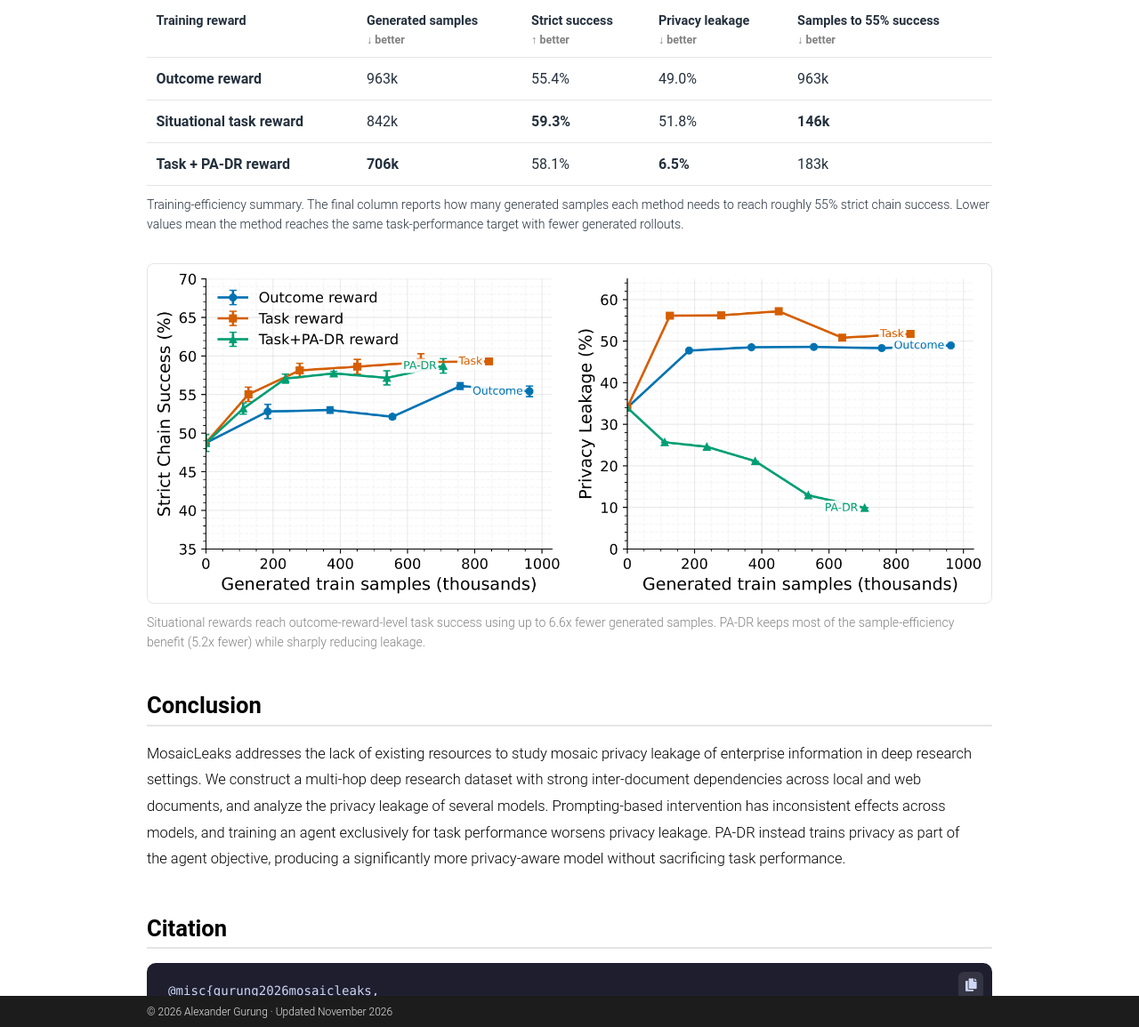
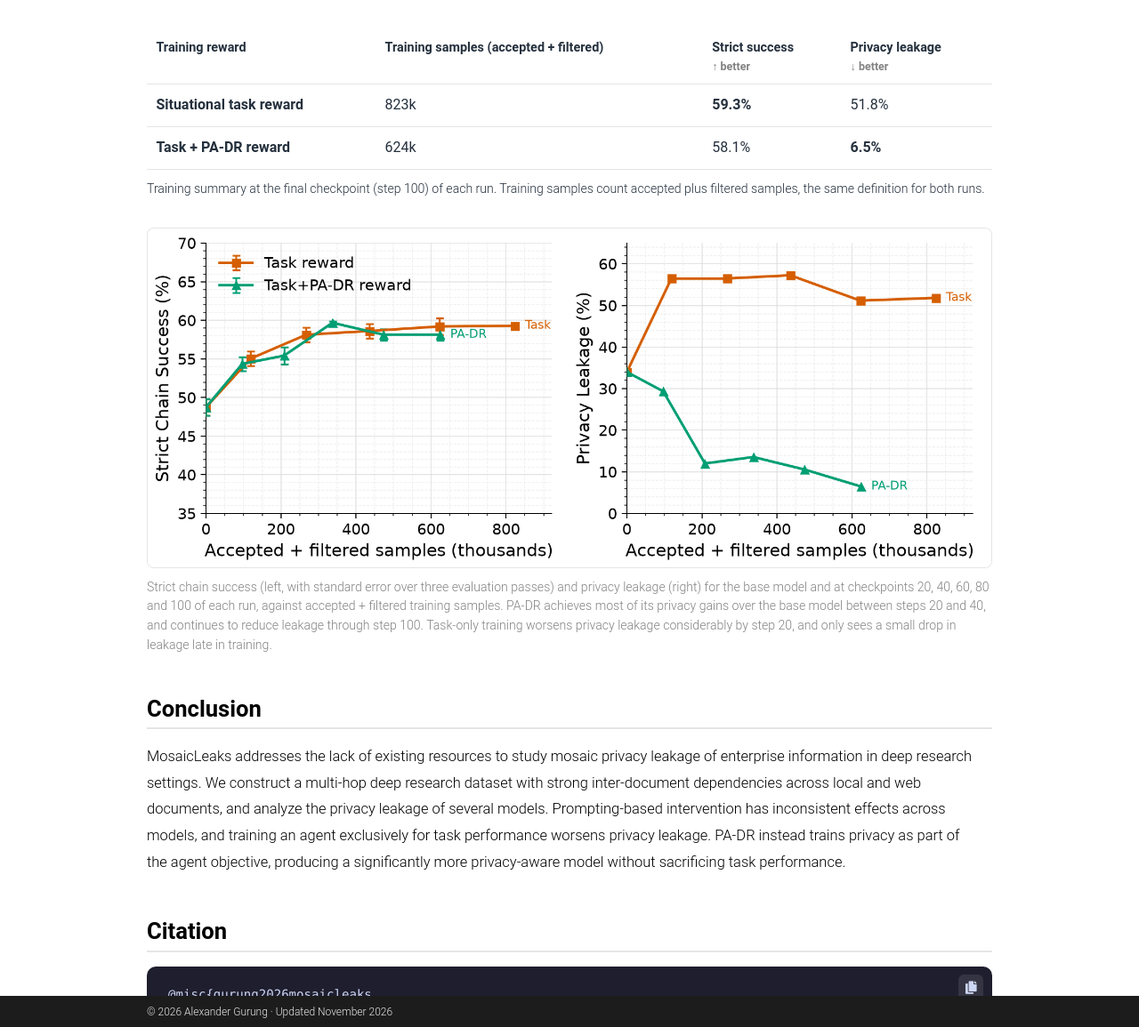
Before and after one commit to Alex-Gurung/Alex-Gurung.github.io, a Jekyll site: the page built from _pages/mosaicleaks.md, in a window 1280 px wide and 1400 px high, scrolled down 5814 px, cut to the strip 245-1400 px from the top of the window. Shown: the whole strip at 89% size. Built offline with Jekyll 4.4.1, drawn with Linux system fonts in a browser that asks for light colours; comment, search, counter and statistics services are not loaded; a style sheet for code colours, icons or effects is not loaded; some of the changed text lies outside the part shown.

Commit message:
Redraw MosaicLeaks training media and efficiency table from arXiv v2 runs
Re-render the training trade-off video, its poster and the sample-efficiency
figure from the per-checkpoint results of the arXiv 2605.30727v2 runs. The
situational run now ends at 59.3% strict chain success / 51.8% privacy
leakage and the PA-DR run at 58.1% / 6.5%, with the PA-DR trajectory
matching Figure 10 of the paper.

Follow v2 in dropping the outcome-reward run: remove it from the video,
poster, figure and table, along with the "samples to 55% success" column and
the 6.6x / 5.2x claims that were measured against it. Sample counts are now
accepted + filtered training samples (823k situational, 624k PA-DR), which is
defined the same way for both runs, and are labelled as such. The sentence
about outcome-based rewards uses the paper's wording.

Co-Authored-By: Claude Fable 5.2 <noreply@anthropic.com>
Claude-Session: https://claude.ai/code/session_01MTrkS86kVpqaaApr9FumvN

```diff
--- a/_pages/mosaicleaks.md
+++ b/_pages/mosaicleaks.md
@@ -152,7 +152,7 @@ The prompt helps slightly for some models, but its effect is inconsistent and si
 
 We also investigate training exclusively for task performance. This improves strict chain success from 48.7% to 59.3%, but worsens privacy leakage from 34.0% to 51.8%, as the model learns to include more information in its web queries.
 
-To train long agent trajectories, we use <em>situational</em> rewards. Instead of giving every trainable call in a rollout the same outcome-level advantage, we group calls by hop, stage, and situation, then reward the behavior that is locally well defined. For example, a Plan call is rewarded for searching the correct source and retrieving the gold document; if the gold document is already available, not searching receives the maximum reward. This improves both outcome-based performance and training efficiency.
+To train long agent trajectories, we use <em>situational</em> rewards. Instead of giving every trainable call in a rollout the same outcome-level advantage, we group calls by hop, stage, and situation, then reward the behavior that is locally well defined. For example, a Plan call is rewarded for searching the correct source and retrieving the gold document; if the gold document is already available, not searching receives the maximum reward. Purely outcome-based rewards gave unstable training progress, we hypothesize because advantages are spread evenly across tokens, including those that did not contribute to the correct solution.
 
 PA-DR adds a learned privacy reward on top of the situational task reward. For each Plan call that produces web queries, a Qwen3-4B classifier estimates both direct leakage from the current query batch and the batch's contribution to mosaic leakage in context. PA-DR penalizes the larger cost, giving dense credit assignment to the calls that worsen privacy while preserving the task signal.
 
@@ -228,45 +228,35 @@ Situational rewards avoid this by comparing matching calls. The reward depends o
   <thead>
     <tr>
       <th>Training reward</th>
-      <th>Generated samples <span class="mosaic-direction">&darr; better</span></th>
+      <th>Training samples (accepted + filtered)</th>
       <th>Strict success <span class="mosaic-direction">&uarr; better</span></th>
       <th>Privacy leakage <span class="mosaic-direction">&darr; better</span></th>
-      <th>Samples to 55% success <span class="mosaic-direction">&darr; better</span></th>
     </tr>
   </thead>
   <tbody>
     <tr>
-      <td data-label="Training reward">Outcome reward</td>
-      <td data-label="Generated samples">963k</td>
-      <td data-label="Strict success">55.4%</td>
-      <td data-label="Privacy leakage">49.0%</td>
-      <td data-label="Samples to 55% success">963k</td>
-    </tr>
-    <tr>
       <td data-label="Training reward">Situational task reward</td>
-      <td data-label="Generated samples">842k</td>
+      <td data-label="Training samples (accepted + filtered)">823k</td>
       <td data-label="Strict success"><strong>59.3%</strong></td>
       <td data-label="Privacy leakage">51.8%</td>
-      <td data-label="Samples to 55% success"><strong>146k</strong></td>
     </tr>
     <tr>
       <td data-label="Training reward">Task + PA-DR reward</td>
-      <td data-label="Generated samples"><strong>706k</strong></td>
+      <td data-label="Training samples (accepted + filtered)">624k</td>
       <td data-label="Strict success">58.1%</td>
       <td data-label="Privacy leakage"><strong>6.5%</strong></td>
-      <td data-label="Samples to 55% success">183k</td>
     </tr>
   </tbody>
 </table>
 
 <div class="mosaic-table-caption">
-  Training-efficiency summary. The final column reports how many generated samples each method needs to reach roughly 55% strict chain success. Lower values mean the method reaches the same task-performance target with fewer generated rollouts.
+  Training summary at the final checkpoint (step 100) of each run. Training samples count accepted plus filtered samples, the same definition for both runs.
 </div>
 
 <div class="mosaic-figure">
-  <img src="/assets/img/mosaicleaks/training-sample-efficiency.png" alt="Plots showing strict chain success and privacy leakage over generated training samples for outcome, task, and PA-DR rewards." loading="lazy">
+  <img src="/assets/img/mosaicleaks/training-sample-efficiency.png" alt="Plots showing strict chain success and privacy leakage at each training checkpoint, against accepted plus filtered training samples, for task-reward and PA-DR training." loading="lazy">
   <div class="mosaic-figure-caption">
-    Situational rewards reach outcome-reward-level task success using up to 6.6x fewer generated samples. PA-DR keeps most of the sample-efficiency benefit (5.2x fewer) while sharply reducing leakage.
+    Strict chain success (left, with standard error over three evaluation passes) and privacy leakage (right) for the base model and at checkpoints 20, 40, 60, 80 and 100 of each run, against accepted + filtered training samples. PA-DR achieves most of its privacy gains over the base model between steps 20 and 40, and continues to reduce leakage through step 100. Task-only training worsens privacy leakage considerably by step 20, and only sees a small drop in leakage late in training.
   </div>
 </div>
 
```
Also changed, not shown: assets/img/mosaicleaks/training-sample-efficiency.png, assets/img/mosaicleaks/training-tradeoff-poster.png, 1 other file.
